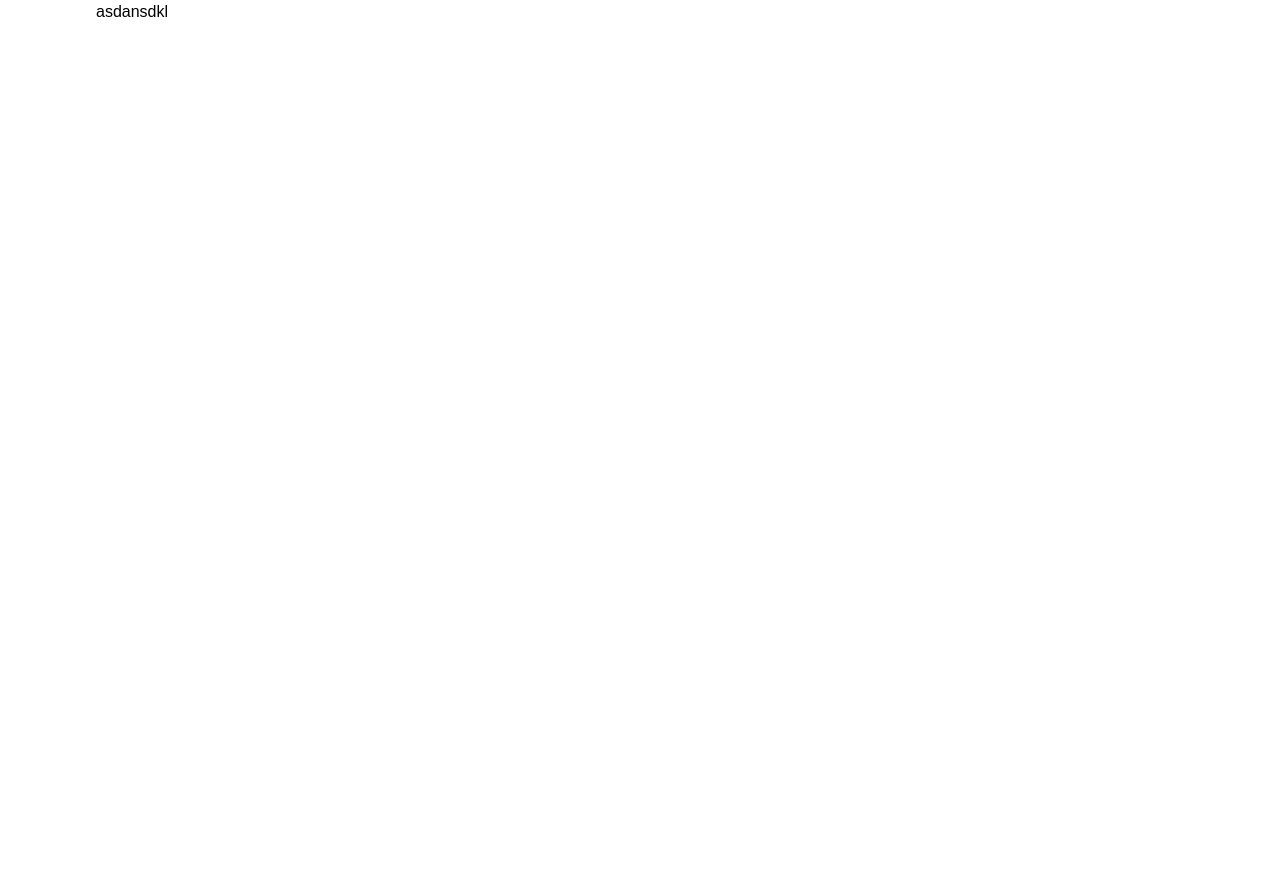
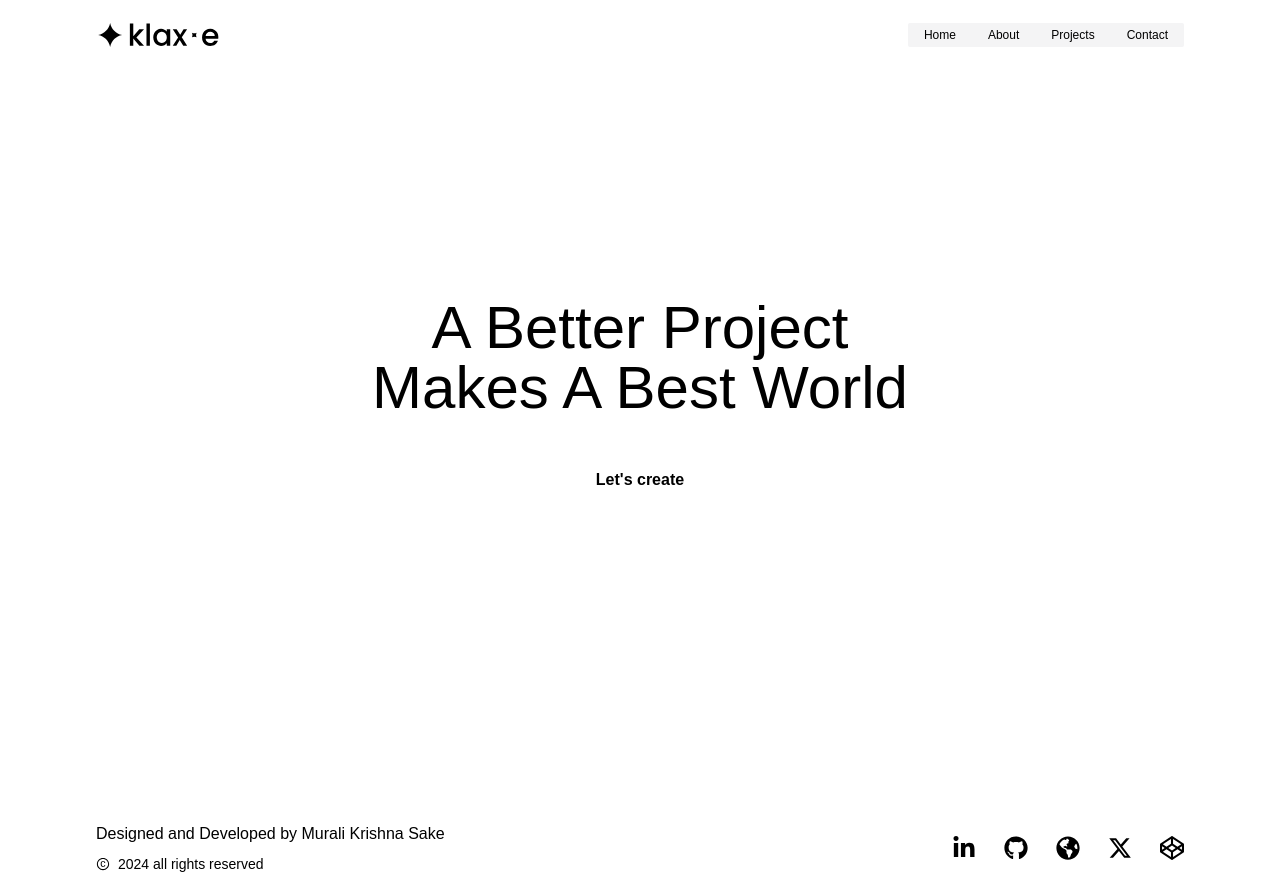
Before and after one commit to Kanna116/klaxe, a Next.js app: page /projects in a window 1280 px wide. Before the commit the page ends 800 px from the top, so only its background shows below. Built offline with nearby package versions, Linux system fonts and the light colour scheme; a web font is replaced by a local one.

Commit message:
basic components imported

```diff
--- a/pages/projects/index.js
+++ b/pages/projects/index.js
@@ -1,9 +1,14 @@
 import React from 'react'
+import Navbar from '../components/navbar'
+import Connect from './components/connect'
+import Footer from '../components/footer'
 
 const index = () => {
     return (
         <div className='px-[24px] md:px-[64px] lg:px-[96px] min-h-screen w-full'>
-            asdansdkl
+            <Navbar />
+            <Connect />
+            <Footer />
         </div>
     )
 }
```
